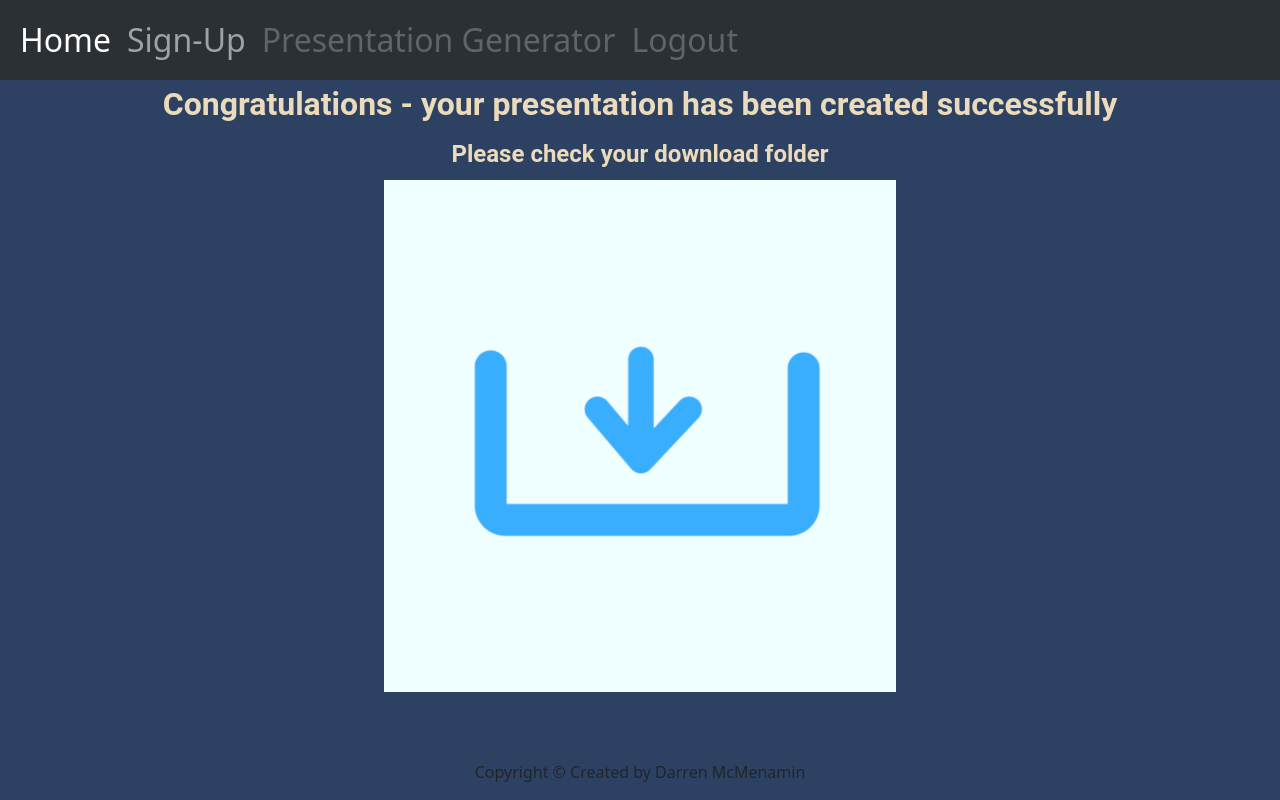
After one commit to dmcmenamin/MScProject, a Flask app: template templates/presentation_success.html in a window 1280 px wide. The commit adds this page. Run offline with Flask 3, Linux system fonts and the light colour scheme; the template is opened without the code that fills it, so the values that code supplies are empty.

Commit message:
Added pages for generating the presentation

```diff
--- a/app.py
+++ b/app.py
@@ -1,8 +1,10 @@
 import os
+import asyncio
 
 from flask import Flask, render_template, redirect, url_for, request, session, jsonify
 
 from src.api.login_endpoint import login_api
+from src.api.presentation_generating_in_progress_endpoint import presentation_generating_in_progress_post
 from src.api.presentation_generator_endpoint import presentation_generator_get, presentation_generator_post
 from src.api.signup_endpoint import signup_get, signup_post
 from src.controllers import controller
@@ -79,15 +81,46 @@ def presentation_generator():
 
     elif request.method == 'POST':
         """ The presentation generator endpoint for the website - for POST requests
-        Calls the generate_presentation function from the controller
+        Calls the presentation generating in progress function from the controller
         :return: If successful, the presentation generator page, otherwise,
         the presentation generator page with an error
         """
         response, status_code = presentation_generator_post(request.form)
+        json_response = response.json
+
         if status_code == 200:
-            return render_template('presentation_generator.html', response=response)
+            response, status_code = generate_presentation(json_response.get('topic'), json_response.get('audience_size'),
+                                                          json_response.get('time'),
+                                                          json_response.get('audience_outcome'),
+                                                          json_response.get('large_language_model'),
+                                                          json_response.get('model_name'))
+            if status_code == 200:
+                return render_template('presentation_success.html', response=response)
+            else:
+                return render_template('index.html', response=response)
         else:
-            return render_template('presentation_generator.html', response=response)
+            return render_template('index.html', response=response)
+
+
+@app.route('/presentation_generating.html')
+def presentation_generating():
+    """ The presentation generating endpoint for the website
+    :return: If successful, the presentation generating page, otherwise, the presentation generator page with an error
+    message
+    """
+    # if request.method == 'POST':
+    #     """ The presentation generating endpoint for the website - for POST requests
+    #     Calls the presentation generating in progress function from the controller
+    #     :return: If successful, the presentation generating page, otherwise,
+    #     the presentation generator page with an error
+    #     """
+    response, status_code = generate_presentation(data.get('topic'), data.get('audience_size'), data.get('time'),
+                                                  data.get('audience_outcome'), data.get('large_language_model'),
+                                                  data.get('model_name'))
+    if status_code == 200:
+        return render_template('presentation_generating.html', response=response)
+    else:
+        return render_template('presentation_generator.html', response=response)
 
 
 @app.route('/presentation_generating_in_progress_endpoint', methods=['POST'])
@@ -103,11 +136,14 @@ def presentation_generating_in_progress():
         :return: If successful, the presentation generating in progress page, otherwise,
         the presentation generator page with an error
         """
-        response, status_code = presentation_generator_post(request.form)
+        app.logger.info('Generating presentation')
+        app.logger.info(request.form)
+        response, status_code = presentation_generating_in_progress_post(request.form)
+        app.logger.info(status_code)
         if status_code == 200:
-            return render_template('presentation_successfully_created.html', response=response)
+            return render_template('presentation_success.html', response=response)
         else:
-            return render_template('presentation_generator.html', response=response)
+            return render_template('index.html', response=response)
 
 
 @app.route('/logout_endpoint')
--- a/templates/index.html
+++ b/templates/index.html
@@ -33,7 +33,7 @@
             <a class="nav-link active" aria-current="page" href="/">Home</a>
             <a class="nav-link" href="/signup_endpoint">Sign-Up</a>
               {% if 'username' in session %}
-                <a class="nav-link" href="presentation_generator_endpoint">Presentation Generator</a>
+                <a class="nav-link" href="/presentation_generator_endpoint">Presentation Generator</a>
                 <a class="nav-link ms-auto" href="/logout_endpoint">Logout</a>
               {% else %}
                 <a class="nav-link disabled" aria-disabled="true">Presentation Generator</a>
--- a/templates/presentation_generating.html
+++ b/templates/presentation_generating.html
@@ -27,12 +27,11 @@
                 </div>
             </div>
 
-
             <!-- Image -->
             <div class="img-container">
                 <div class="row">
                     <div class="col-12">
-                        <iframe src="../static/Images/image_from_pixabay.gif" width="512" height="512"></iframe>
+                        <iframe src="../static/Images/image_from_pixabay_loading.gif" width="512" height="512"></iframe>
                     </div>
                 </div>
             </div>
--- /dev/null
+++ b/templates/presentation_success.html
@@ -0,0 +1,77 @@
+<!DOCTYPE html>
+<html lang="en">
+<head>
+    <meta charset="UTF-8">
+    <title>Title</title>
+
+    <!-- CSS -->
+    <link rel="stylesheet" type="text/css" href="../static/CSS/style.css">
+
+    <!-- Bootstrap CSS -->
+    <link href="https://cdn.jsdelivr.net/npm/bootstrap@5.3.2/dist/css/bootstrap.min.css"
+          rel="stylesheet" integrity="sha384-T3c6CoIi6uLrA9TneNEoa7RxnatzjcDSCmG1MXxSR1GAsXEV/Dwwykc2MPK8M2HN"
+          crossorigin="anonymous">
+
+    <!-- JQuery -->
+    <script src="https://code.jquery.com/jquery-3.6.3.js"
+        integrity="sha256-nQLuAZGRRcILA+6dMBOvcRh5Pe310sBpanc6+QBmyVM=" crossorigin="anonymous"></script>
+
+</head>
+<body class="bg-custom">
+
+<!-- Navbar -->
+    <nav class="navbar navbar-expand-lg bg-body-tertiary" data-bs-theme="dark">
+      <div class="container-fluid">
+        <button class="navbar-toggler" type="button" data-bs-toggle="collapse" data-bs-target="#navbarNavAltMarkup" aria-controls="navbarNavAltMarkup" aria-expanded="false" aria-label="Toggle navigation">
+          <span class="navbar-toggler-icon"></span>
+        </button>
+        <div class="collapse navbar-collapse" id="navbarNavAltMarkup">
+          <div class="navbar-nav">
+            <a class="nav-link active" aria-current="page" href="/">Home</a>
+            <a class="nav-link" href="/signup_endpoint">Sign-Up</a>
+              {% if 'username' in session %}
+                <a class="nav-link" href="/presentation_generator_endpoint">Presentation Generator</a>
+                <a class="nav-link ms-auto" href="/logout_endpoint">Logout</a>
+              {% else %}
+                <a class="nav-link disabled" aria-disabled="true">Presentation Generator</a>
+                <a class="nav-link disabled" aria-disabled="true">Logout</a>
+              {% endif %}
+          </div>
+        </div>
+      </div>
+    </nav>
+
+<!-- Main Content -->
+    <div class="container-fluid content">
+        <div class="row">
+            <div class="col-12">
+                <h1 class="text-center font-header-custom">Congratulations - your presentation has been
+                    created successfully</h1>
+                <h2 class="text-center font-header-custom-2">Please check your download folder</h2>
+            </div>
+        </div>
+
+
+        <!-- Image -->
+        <div class="img-container">
+            <div class="row">
+                <div class="col-12">
+                    <img src="../static/Images/image_from_pixabay_completed.gif" class="img-front-page"
+                         alt="Animated Image of a Download" width="512" height="512">
+                </div>
+            </div>
+        </div>
+    </div>
+</body>
+
+<footer>
+    <div class="container-fluid footer">
+        <div class="row">
+            <div class="col-12">
+                <p class="text-center">Copyright &#169 Created by Darren McMenamin</p>
+            </div>
+        </div>
+    </div>
+</footer>
+
+</html>
```
Also changed, not shown: src/controllers/controller.py (+5 -41 lines), src/large_language_model/chatGPTAPI.py (+14 -12 lines), src/large_language_model/large_language_model_parent.py (+7 -3 lines), src/large_language_model/prompt.py (added, +28 -0 lines), templates/presentation_successfully_created.html (deleted, +0 -28 lines), tests/unit/large_language_modelTest/test_chatGPTAPI.py (+8 -6 lines), tests/unit/large_language_modelTest/test_large_language_model_parent.py (+3 -1 lines), static/Images/image_from_pixabay_completed.gif (added), static/Images/image_from_pixabay_loading.gif (renamed from static/Images/image_from_pixabay.gif).
